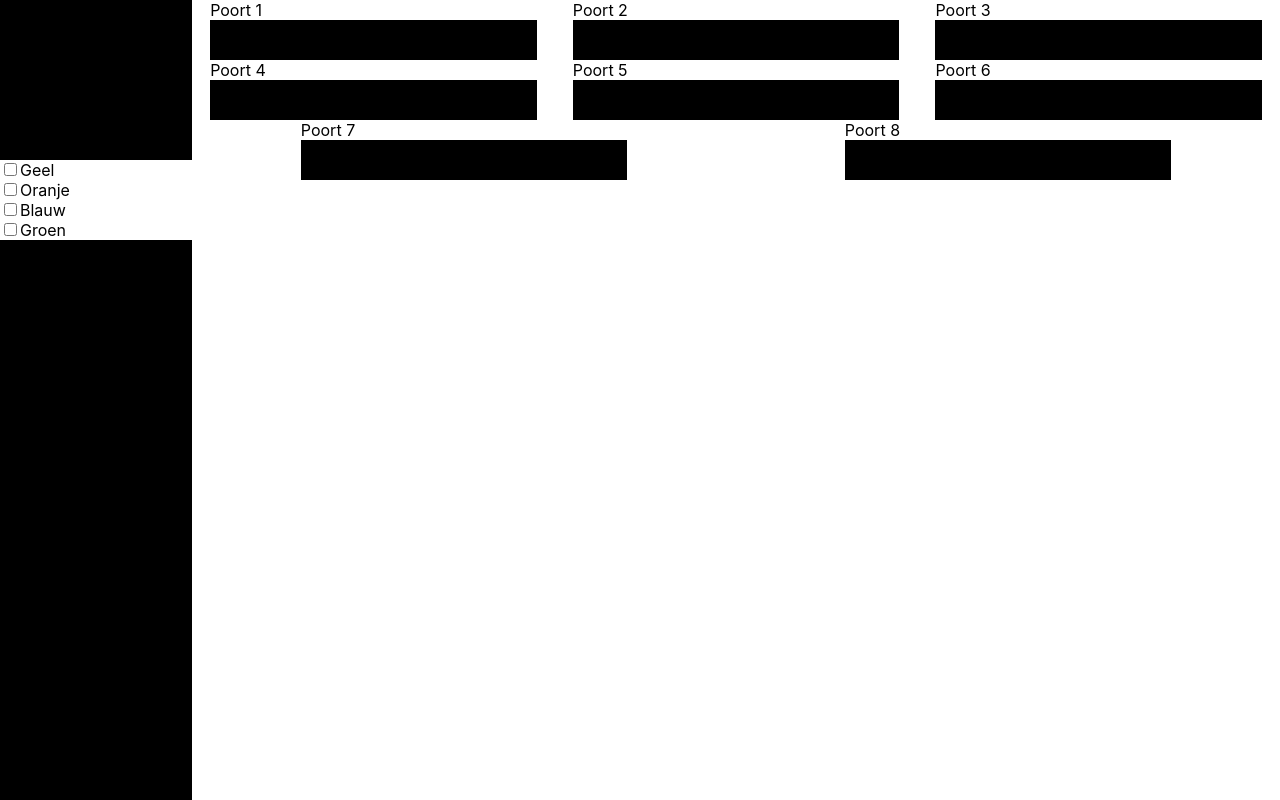
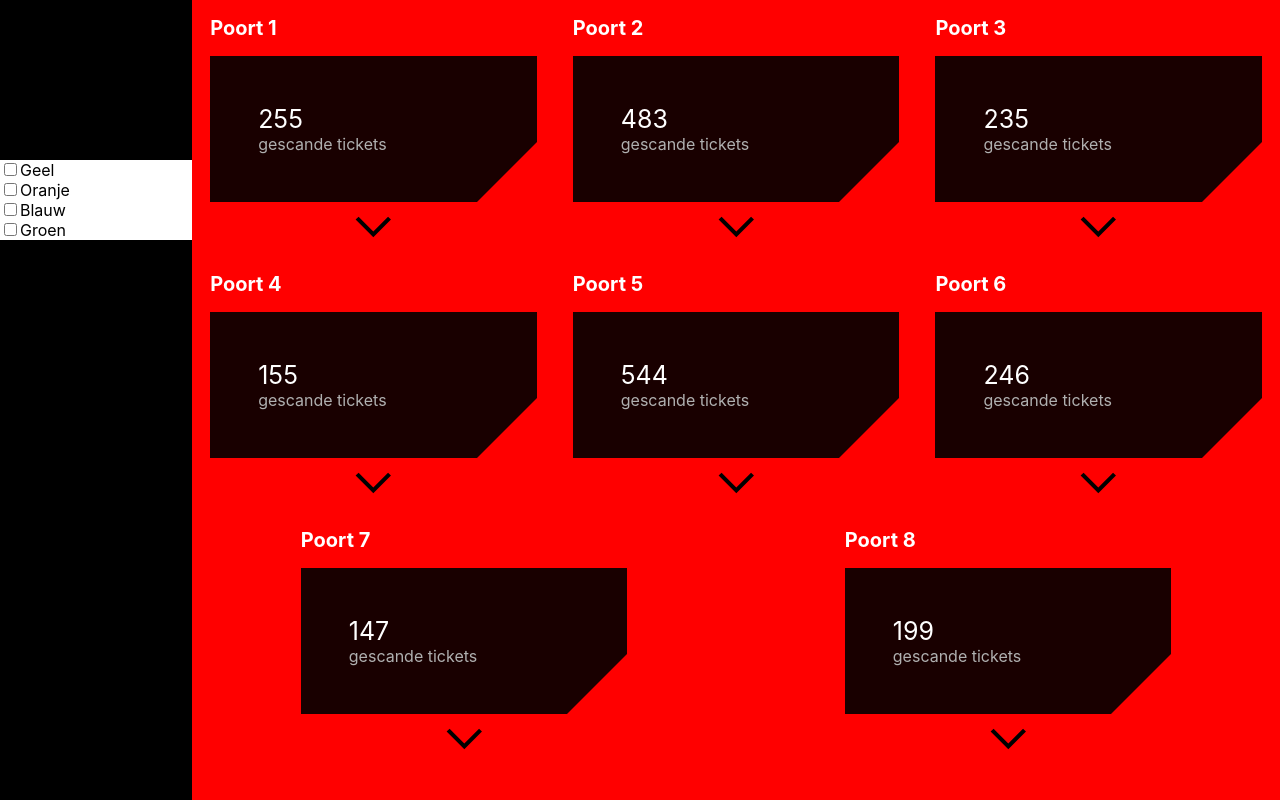
Before and after one commit to freekvisser/dashboard, a React (Create React App) app: page / in a window 1280 px wide. Built offline with nearby package versions, Linux system fonts and the light colour scheme; the HTML template or start-up script is replaced by a standard one.

Commit message:
feat: add complete frames without graph

```diff
--- a/src/App.css
+++ b/src/App.css
@@ -1,3 +1,7 @@
+body{
+  background-color: #ff0000;
+}
+
 #container{
   margin-left: 15%;
 }
@@ -26,12 +30,60 @@
   justify-content: space-around;
   flex-wrap: wrap;
 }
-button{
-  display: none;
-}
 .port{
   width: 30%;
 }
+#port-number{
+  display: block;
+  color: #fff;
+  padding: 1rem 0;
+  font-size: 20px;
+  font-weight: bold;
+}
 .port-content{
-  background-color: #000;
+  background-color: rgba(0, 0, 0, 0.9);
+  color: #fff;
+  padding: 3rem;
+  position: relative;
 }
+.port-content:before {
+  content: '';
+  position: absolute;
+  bottom: 0;
+  right: 0;
+  border-bottom: 60px solid red;
+  border-left: 60px solid transparent;
+  width: 0;
+}
+  .frame-sections:not(:last-child){
+    margin-bottom: 1rem;
+  }
+   span{
+     color: #B0B0B0;
+  }
+  .port-content #scanned-tickets{
+    font-size: 25px;
+    color: #fff;
+    padding-bottom: 16px;
+  }
+  .port-content .trend{
+    font-size: 25px;
+  }
+    #neg-trend{
+      color: #ff0000;
+    }
+    #pos-trend{
+      color: mediumseagreen;
+    }
+
+  .high-low{
+    font-size: 25px;
+    color: #ffffff;
+  }
+
+.chevron{
+  width: 100%;
+  height: 50px;
+  margin: 0 auto;
+  transition: .5s
+}
--- a/src/App.tsx
+++ b/src/App.tsx
@@ -7,46 +7,121 @@ import {useState} from "react";
 const min = 1;
 const max = 2;
 
+const date: Date = new Date();
+
+
 const initialPorts: PortInfo[] = [
     {
         portNumber: 1,
         scannedTickets: 255,
-        range: "geel"
+        range: "geel",
+        trend: -9,
+        high: {
+            timestamp: date,
+            quantity: 25,
+        },
+        low: {
+            timestamp: date,
+            quantity: 1
+        }
     },
     {
         portNumber: 2,
         scannedTickets: 483,
-        range: "geel"
+        range: "geel",
+        trend: 3,
+        high: {
+            timestamp: date,
+            quantity: 25,
+        },
+        low: {
+            timestamp: date,
+            quantity: 1
+        }
     },
     {
         portNumber: 3,
         scannedTickets: 235,
-        range: "oranje"
+        range: "oranje",
+        trend: -4,
+        high: {
+            timestamp: date,
+            quantity: 25,
+        },
+        low: {
+            timestamp: date,
+            quantity: 1
+        }
     },
     {
         portNumber: 4,
         scannedTickets: 155,
-        range: "oranje"
+        range: "oranje",
+        trend: -5,
+        high: {
+            timestamp: date,
+            quantity: 25,
+        },
+        low: {
+            timestamp: date,
+            quantity: 1
+        }
     },
     {
         portNumber: 5,
         scannedTickets: 544,
-        range: "blauw"
+        range: "blauw",
+        trend: -1,
+        high: {
+            timestamp: date,
+            quantity: 25,
+        },
+        low: {
+            timestamp: date,
+            quantity: 1
+        }
     },
     {
         portNumber: 6,
         scannedTickets: 246,
-        range: "blauw"
+        range: "blauw",
+        trend: -12,
+        high: {
+            timestamp: date,
+            quantity: 25,
+        },
+        low: {
+            timestamp: date,
+            quantity: 1
+        }
     },
     {
         portNumber: 7,
         scannedTickets: 147,
-        range: "groen"
+        range: "groen",
+        trend: -15,
+        high: {
+            timestamp: date,
+            quantity: 25,
+        },
+        low: {
+            timestamp: date,
+            quantity: 1
+        }
     },
     {
         portNumber: 8,
         scannedTickets: 199,
-        range: "groen"
+        range: "groen",
+        trend: -4,
+        high: {
+            timestamp: date,
+            quantity: 25,
+        },
+        low: {
+            timestamp: date,
+            quantity: 1
+        }
     }
 ];
 
@@ -85,13 +160,11 @@ function App() {
                     <input type="checkbox" id="groen" onChange={() => handleOnChange("groen")}/>
                     <label htmlFor="groen">Groen</label>
                 </div>
-
             </div>
             <div id="content">
                 {ports.map((port, index) => {
-                    return <InfoFrame portInfo={port} key={"port" + index} className={"port"}/>
+                    return <InfoFrame portInfo={port} id={"port" + index} key={"port" + index} className="port"/>
                 })}
-                <button onClick={() => setPorts(ports.filter(port => port.portNumber >= min && port.portNumber < max))}></button>
             </div>
         </div>
     );
--- a/src/features/FrameContents.tsx
+++ b/src/features/FrameContents.tsx
@@ -2,18 +2,49 @@ import React from 'react';
 
 export interface FrameContents extends React.HTMLAttributes<HTMLDivElement> {
     scannedTickets: number;
+    trend: number;
+    high: {
+        timestamp: Date;
+        quantity: number;
+    },
+    low: {
+        timestamp: Date;
+        quantity: number;
+    }
+    open: boolean;
 }
 
 const FrameContents = (props: FrameContents) => {
     const {
         scannedTickets,
+        trend,
+        high,
+        low,
+        open,
         className,
     } = props;
 
 
     return(
         <div className={className}>
-            <span>{scannedTickets} <br/> gescande tickets</span>
+            <div className="frame-sections">
+                <span id="scanned-tickets">{scannedTickets}</span><br/>
+                <span>gescande tickets</span>
+            </div>
+            {open && (
+                <>
+                    <div className="frame-sections">
+                        <span className="trend" id={trend < 0 ? "neg-trend" : "pos-trend"}>{trend + "%"}</span><br/>
+                        <span>T.o.v. laatste wedstrijd</span>
+                    </div>
+                    <div className="frame-sections">
+                        <span className={"high-low"}>{high.timestamp.getHours() + ":" + high.timestamp.getMinutes() + " (" + high.quantity + ")"}</span><br/>
+                        <span>Piek</span><br/>
+                        <span className={"high-low"}>{low.timestamp.getHours() + ":" + low.timestamp.getMinutes() + " (" + low.quantity + ")"}</span><br/>
+                        <span>Dal</span>
+                    </div>
+                </>
+            )}
         </div>
     )
 }
--- a/src/features/InfoFrame.tsx
+++ b/src/features/InfoFrame.tsx
@@ -1,18 +1,28 @@
 import FrameContents from "./FrameContents";
 import { PortInfo } from "../types/PortInfo";
-import React from "react";
+import ChevronDownIcon from "../features/icons/ChevronDownIcon";
+import ChevronUpIcon from "../features/icons/ChevronUpIcon";
+import React, {useState} from "react";
 
 export interface InfoFrameProps extends React.HTMLAttributes<HTMLDivElement> {
     portInfo: PortInfo;
 }
 
 const InfoFrame = (props: InfoFrameProps) => {
-    const {portInfo, className = ''} = props;
+    const {portInfo, id, className = ''} = props;
+
+    const [open, setOpen] = useState<boolean>(false);
+
 
     return(
-        <div className={className}>
-            <span>Poort {portInfo.portNumber}</span>
-            <FrameContents scannedTickets={portInfo.scannedTickets} className={"port-content"} />
+        <div id={id} className={className} onClick={() => setOpen(!open)}>
+            <span id="port-number">Poort {portInfo.portNumber}</span>
+            <FrameContents scannedTickets={portInfo.scannedTickets} trend={portInfo.trend} high={portInfo.high} low={portInfo.low} className={"port-content"} open={open}/>
+            {open ? (
+                <ChevronUpIcon className="chevron" onClick={() => setOpen(!open)} />
+            ) : (
+                <ChevronDownIcon className="chevron" onClick={() => setOpen(!open)} />
+            )}
         </div>
     )
 }
--- /dev/null
+++ b/src/features/PortFilter.tsx
@@ -0,0 +1,5 @@
+import React from 'react';
+
+export interface PortFilter extends React.HTMLAttributes<HTMLDivElement> {
+    scannedTickets: number;
+}
--- /dev/null
+++ b/src/features/icons/ChevronDownIcon.tsx
@@ -0,0 +1,21 @@
+import React from 'react';
+
+const ChevronDownIcon = (props: React.SVGAttributes<SVGElement>) => (
+    <svg
+        width="24"
+        height="24"
+        viewBox="0 0 24 24"
+        fill="none"
+        xmlns="http://www.w3.org/2000/svg"
+        {...props}
+    >
+        <path
+            fillRule="evenodd"
+            clipRule="evenodd"
+            d="M19.1229 7.038L20.5371 8.45222L12.0518 16.9375L10.6376 15.5233L10.6377 15.5232L3.56619 8.45174L4.9804 7.03753L12.0519 14.109L19.1229 7.038Z"
+            fill="currentColor"
+        />
+    </svg>
+);
+
+export default ChevronDownIcon;
--- /dev/null
+++ b/src/features/icons/ChevronUpIcon.tsx
@@ -0,0 +1,21 @@
+import React from 'react';
+
+const ChevronUpIcon = (props: React.SVGAttributes<SVGElement>) => (
+    <svg
+        width="24"
+        height="24"
+        viewBox="0 0 24 24"
+        fill="none"
+        xmlns="http://www.w3.org/2000/svg"
+        {...props}
+    >
+        <path
+            fillRule="evenodd"
+            clipRule="evenodd"
+            d="M4.98062 16.9366L3.56641 15.5224L12.0517 7.03711L13.4659 8.45132L13.4658 8.45138L20.5373 15.5229L19.1231 16.9371L12.0516 9.86559L4.98062 16.9366Z"
+            fill="currentColor"
+        />
+    </svg>
+);
+
+export default ChevronUpIcon;
```
Also changed, not shown: src/types/PortInfo.ts (+10 -0 lines).
